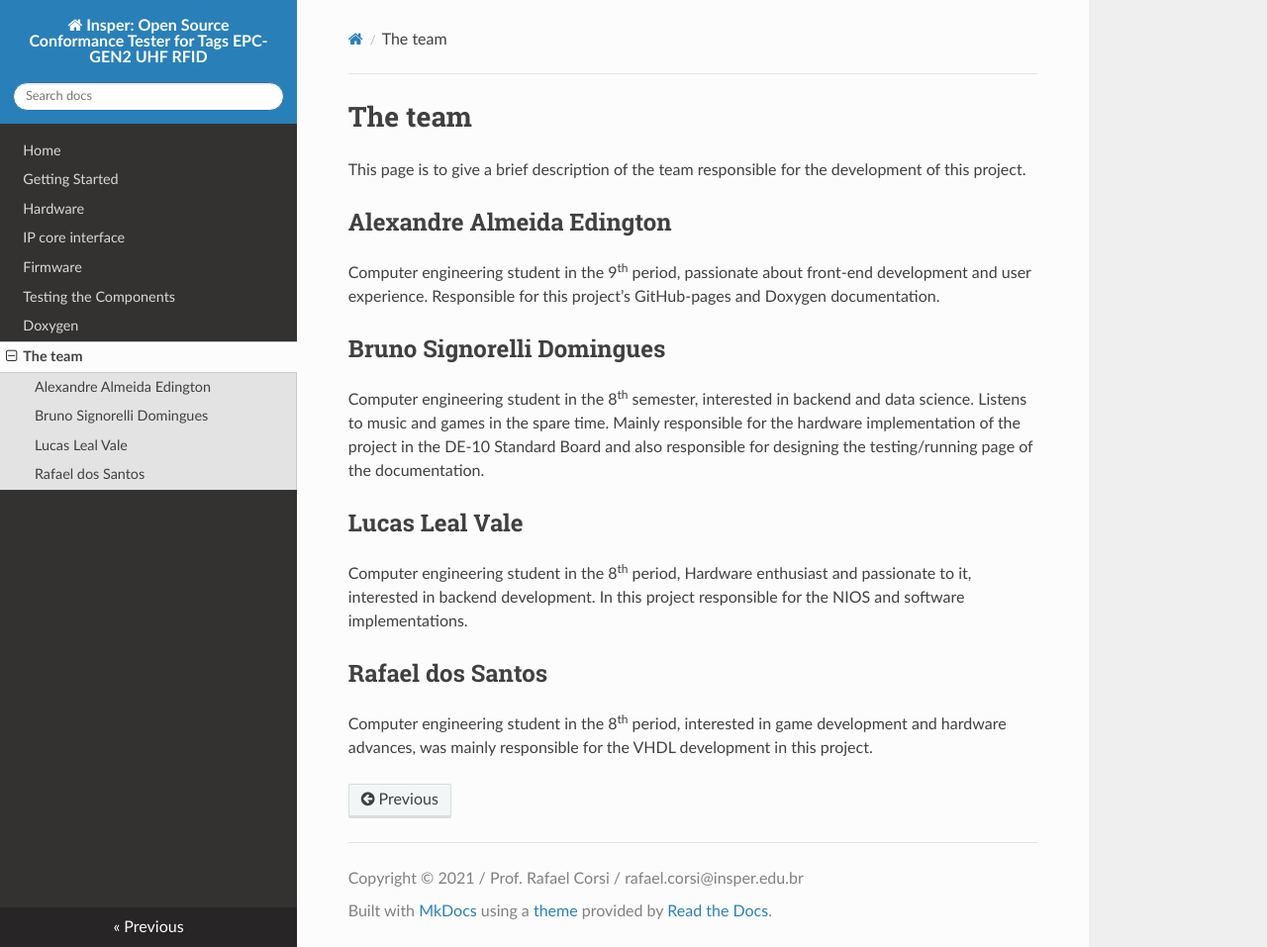
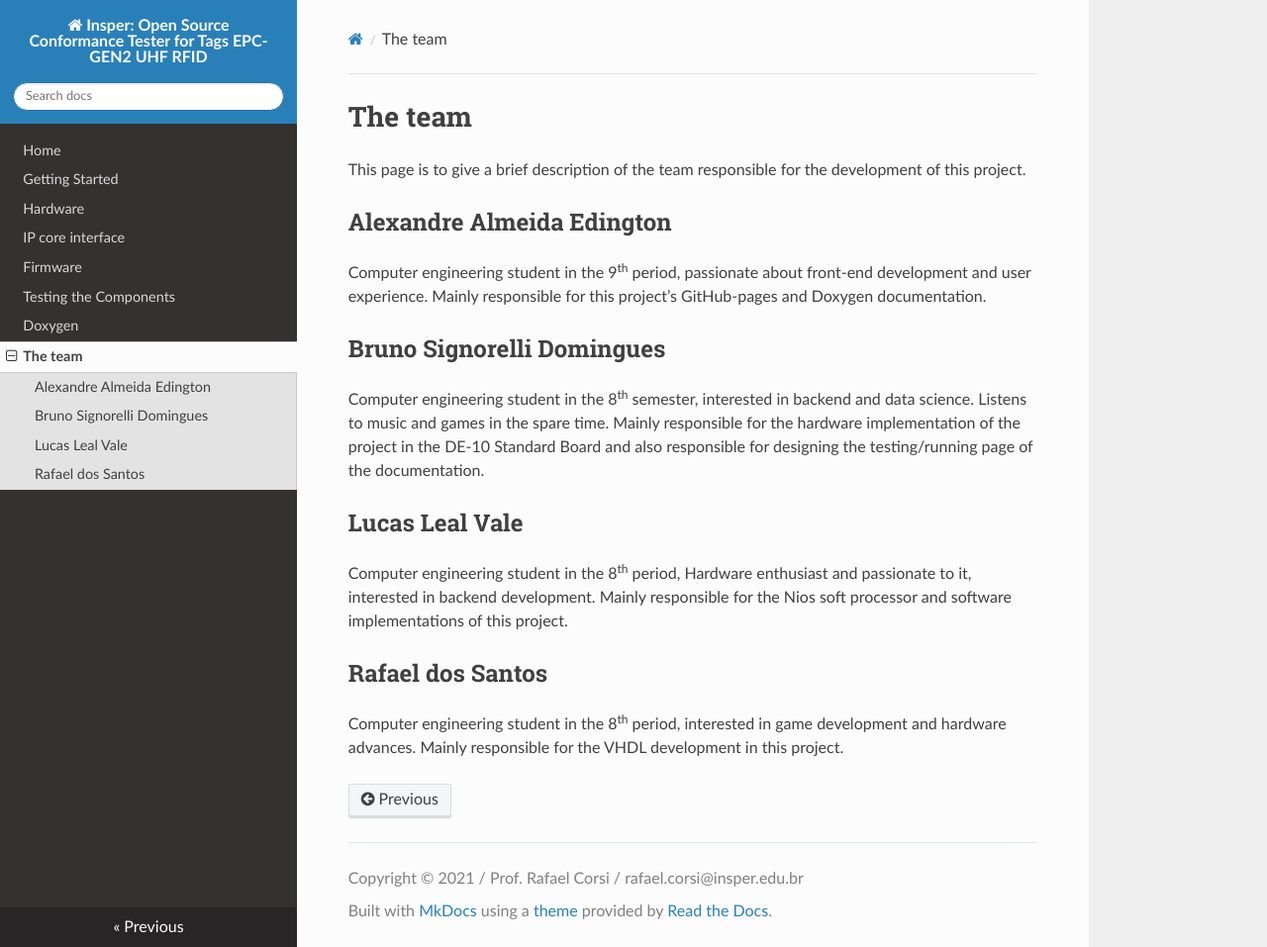
Before and after one commit to pfeinsper/21b-indago-rfid-conformance-tester, an MkDocs documentation site: the page built from docs-src/team.md, in a window 1280 px wide and 957 px high. Shown: the whole window at 99% size. Built offline with MkDocs 1.6.1, drawn with Linux system fonts in a browser that asks for light colours; nearby versions of some CDN libraries.

Commit message:
Team page

```diff
--- a/docs-src/team.md
+++ b/docs-src/team.md
@@ -4,7 +4,7 @@ This page is to give a brief description of the team responsible for the develop
 
 ## Alexandre Almeida Edington
 
-Computer engineering student in the 9th period, passionate about front-end development and user experience. Responsible for this project’s GitHub-pages and Doxygen documentation.
+Computer engineering student in the 9th period, passionate about front-end development and user experience. Mainly responsible for this project’s GitHub-pages and Doxygen documentation.
 
 ## Bruno Signorelli Domingues
 
@@ -12,8 +12,8 @@ Computer engineering student in the 8th semester, interested in backend and data
 
 ## Lucas Leal Vale
 
-Computer engineering student in the 8th period, Hardware enthusiast and passionate to it, interested in backend development. In this project responsible for the NIOS and software implementations.
+Computer engineering student in the 8th period, Hardware enthusiast and passionate to it, interested in backend development. Mainly responsible for the Nios soft processor and software implementations of this project.
 
 ## Rafael dos Santos
 
-Computer engineering student in the 8th period, interested in game development and hardware advances, was mainly responsible for the VHDL development in this project.
+Computer engineering student in the 8th period, interested in game development and hardware advances. Mainly responsible for the VHDL development in this project.
```
